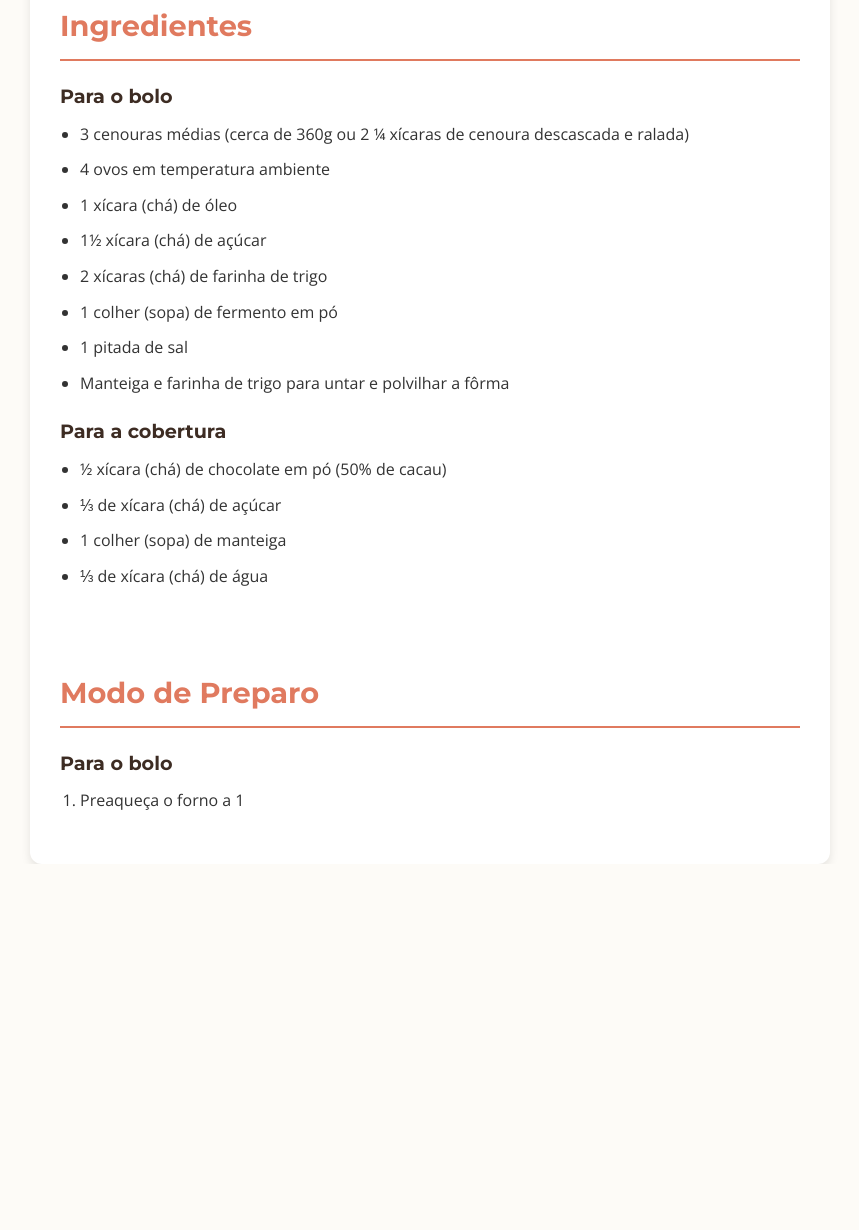
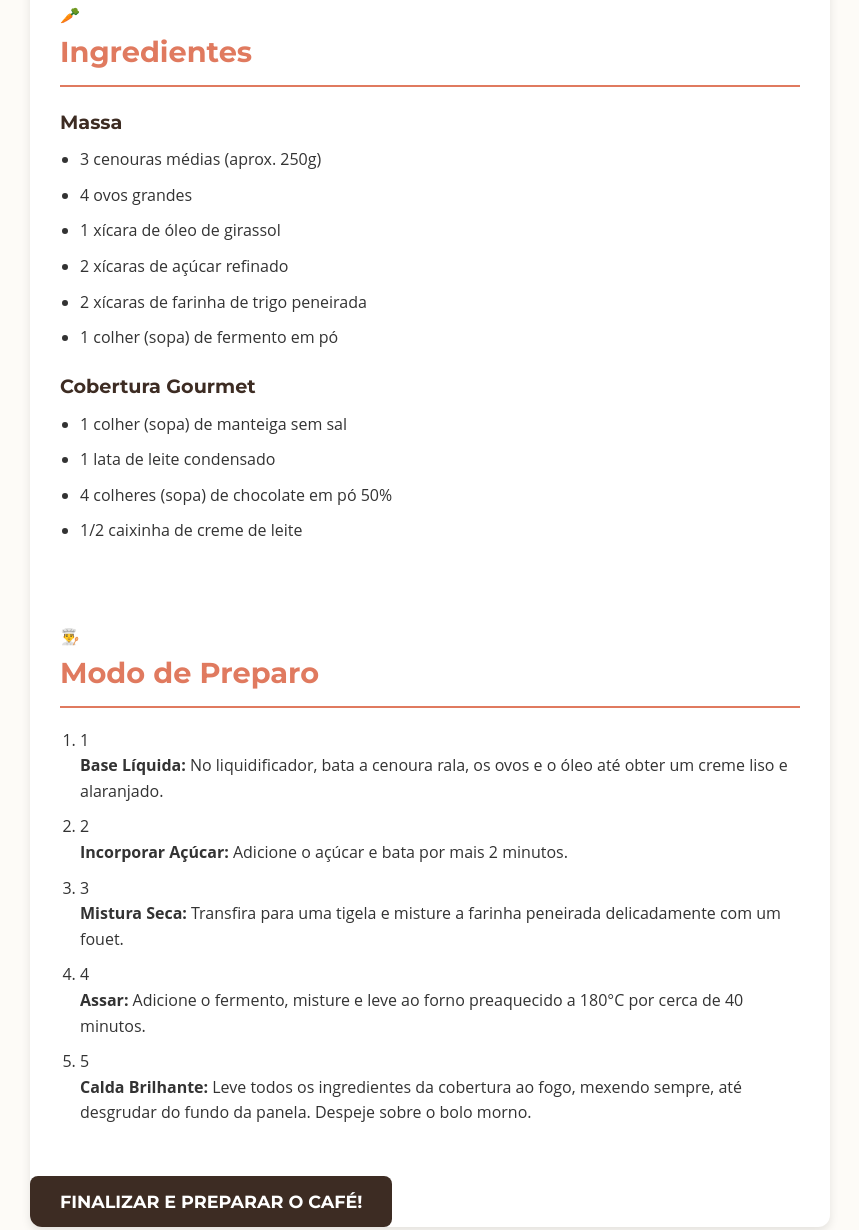
Before and after one commit to claraalicegomes/receita-de-bolo, a plain HTML site: page index.html in a window 1280 px wide. Shown: the part 609-1839 px from the top of the page, without its empty margins (210-1069 px from the left). Before the commit the page ends 1473 px from the top, so only its background shows below. Drawn offline with nearby package versions, Linux system fonts and the light colour scheme.

Commit message:
Update index.html

```diff
--- a/index.html
+++ b/index.html
@@ -3,49 +3,106 @@
 <head>
     <meta charset="UTF-8">
     <meta name="viewport" content="width=device-width, initial-scale=1.0">
-    <title>Receita: Bolo de Cenoura com Cobertura de Chocolate</title>
+    <title>Receita Premium: Bolo de Cenoura com Chocolate</title>
+
     <link rel="preconnect" href="https://fonts.googleapis.com">
     <link rel="preconnect" href="https://fonts.gstatic.com" crossorigin>
-    <link href="https://fonts.googleapis.com/css2?family=Montserrat:wght@700&family=Open+Sans:wght@400;600&display=swap" rel="stylesheet">
+    <link href="https://fonts.googleapis.com/css2?family=Montserrat:wght@400;700&family=Playfair+Display:wght@700;900&display=swap" rel="stylesheet">
+
     <link rel="stylesheet" href="style.css">
 </head>
 <body>
 
     <header>
-        <h1>Bolo de Cenoura com Cobertura de Chocolate</h1>
-        <p>A clássica e infalível receita do site Panelinha</p>
+        <div class="header-container">
+            <h1>Bolo de Cenoura Premium</h1>
+            <p class="subtitulo">A receita definitiva: fofinha, úmida e com cobertura gourmet</p>
+        </div>
     </header>
 
     <main>
-        <img src="https://images.unsplash.com/photo-1621236378699-8597faf6a176?ixlib=rb-4.0.3&auto=format&fit=crop&w=800&q=80" alt="Fatia deliciosa de bolo de cenoura com cobertura cremosa de chocolate">
+        <div class="container-principal">
 
-        <section class="ingredientes">
+            <div class="moldura-imagem">
+                <img src="https://i.ibb.co/L9H86bX/bolo-cenoura-gourmet.jpg" alt="Fatia de bolo de cenoura com cobertura de chocolate brilhante e mini cenoura decorativa" class="imagem-destaque">
+            </div>
+
+            <div class="conteudo-receita">
+                <section class="ingredientes card">
+                    <div class="header-secao">
+                        <span class="icone">🥕</span>
                         <h2>Ingredientes</h2>
+                    </div>
 
-            <h3>Para o bolo</h3>
+                    <div class="lista-ingredientes">
+                        <div class="grupo-ingredientes">
+                            <h3>Massa</h3>
                             <ul>
-                <li>3 cenouras médias (cerca de 360g ou 2 ¼ xícaras de cenoura descascada e ralada)</li>
-                <li>4 ovos em temperatura ambiente</li>
-                <li>1 xícara (chá) de óleo</li>
-                <li>1½ xícara (chá) de açúcar</li>
-                <li>2 xícaras (chá) de farinha de trigo</li>
+                                <li>3 cenouras médias (aprox. 250g)</li>
+                                <li>4 ovos grandes</li>
+                                <li>1 xícara de óleo de girassol</li>
+                                <li>2 xícaras de açúcar refinado</li>
+                                <li>2 xícaras de farinha de trigo peneirada</li>
                                 <li>1 colher (sopa) de fermento em pó</li>
-                <li>1 pitada de sal</li>
-                <li>Manteiga e farinha de trigo para untar e polvilhar a fôrma</li>
                             </ul>
+                        </div>
 
-            <h3>Para a cobertura</h3>
+                        <div class="grupo-ingredientes">
+                            <h3>Cobertura Gourmet</h3>
                             <ul>
-                <li>½ xícara (chá) de chocolate em pó (50% de cacau)</li>
-                <li>⅓ de xícara (chá) de açúcar</li>
-                <li>1 colher (sopa) de manteiga</li>
-                <li>⅓ de xícara (chá) de água</li>
+                                <li>1 colher (sopa) de manteiga sem sal</li>
+                                <li>1 lata de leite condensado</li>
+                                <li>4 colheres (sopa) de chocolate em pó 50%</li>
+                                <li>1/2 caixinha de creme de leite</li>
                             </ul>
+                        </div>
+                    </div>
                 </section>
 
-        <section class="preparo">
+                <section class="preparo card">
+                    <div class="header-secao">
+                        <span class="icone">👨‍🍳</span>
                         <h2>Modo de Preparo</h2>
+                    </div>
 
-            <h3>Para o bolo</h3>
-            <ol>
-                <li>Preaqueça o forno a 1
+                    <ol class="linha-tempo">
+                        <li>
+                            <span class="passo">1</span>
+                            <p><strong>Base Líquida:</strong> No liquidificador, bata a cenoura rala, os ovos e o óleo até obter um creme liso e alaranjado.</p>
+                        </li>
+                        <li>
+                            <span class="passo">2</span>
+                            <p><strong>Incorporar Açúcar:</strong> Adicione o açúcar e bata por mais 2 minutos.</p>
+                        </li>
+                        <li>
+                            <span class="passo">3</span>
+                            <p><strong>Mistura Seca:</strong> Transfira para uma tigela e misture a farinha peneirada delicadamente com um fouet.</p>
+                        </li>
+                        <li>
+                            <span class="passo">4</span>
+                            <p><strong>Assar:</strong> Adicione o fermento, misture e leve ao forno preaquecido a 180°C por cerca de 40 minutos.</p>
+                        </li>
+                        <li>
+                            <span class="passo">5</span>
+                            <p><strong>Calda Brilhante:</strong> Leve todos os ingredientes da cobertura ao fogo, mexendo sempre, até desgrudar do fundo da panela. Despeje sobre o bolo morno.</p>
+                        </li>
+                    </ol>
+                </section>
+            </div>
+
+            <div class="acao-final">
+                <button id="btn-alerta">FINALIZAR E PREPARAR O CAFÉ!</button>
+            </div>
+        </div>
+    </main>
+
+    <footer>
+        <div class="footer-container">
+            <p>Criado por [Seu Nome] | Premium Recipes © 2024</p>
+            <p class="nota">Fotos meramente ilustrativas (mas a receita é real!).</p>
+        </div>
+    </footer>
+
+    <script src="script.js"></script>
+</body>
+</html>
```
Lines whose indentation alone changed are shown as unchanged.
